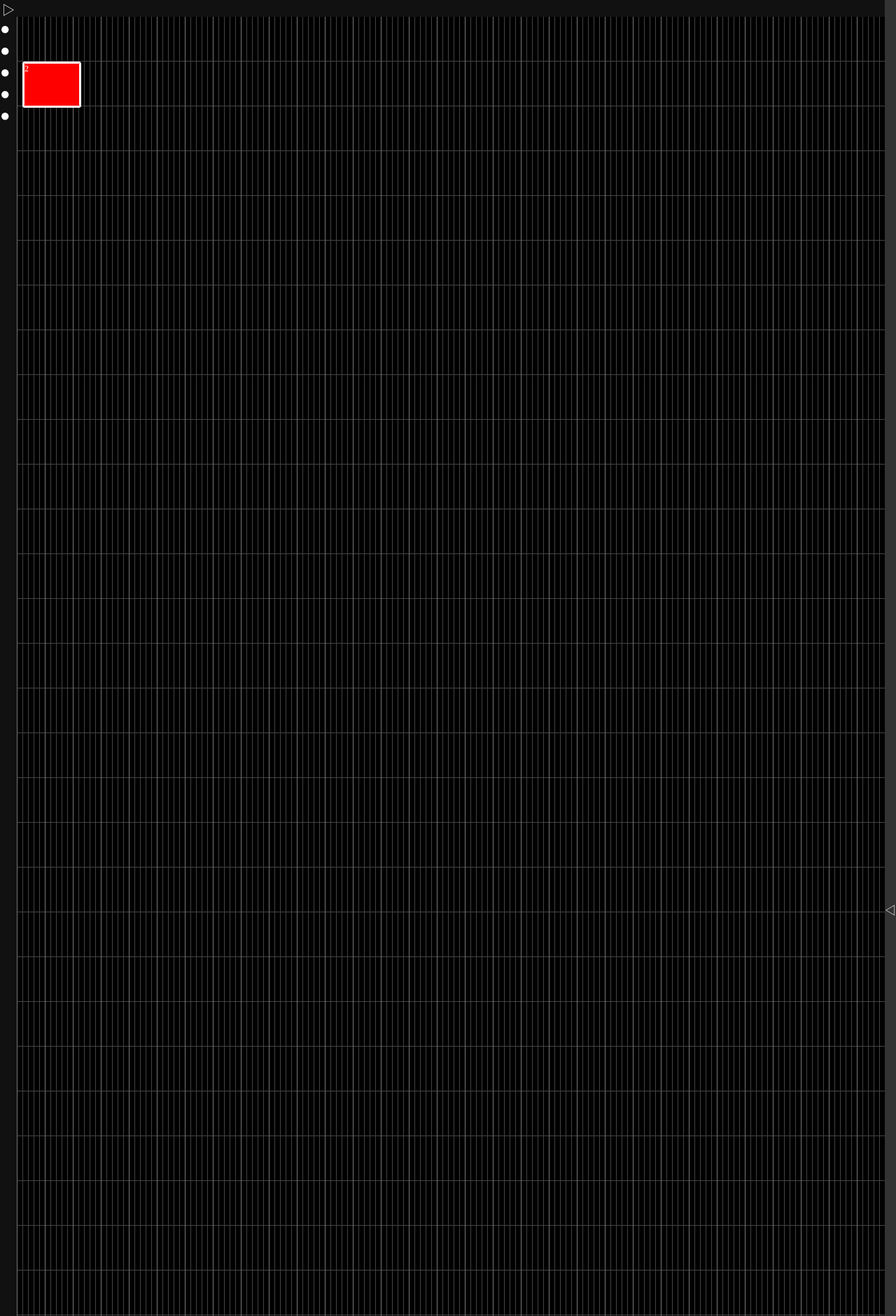
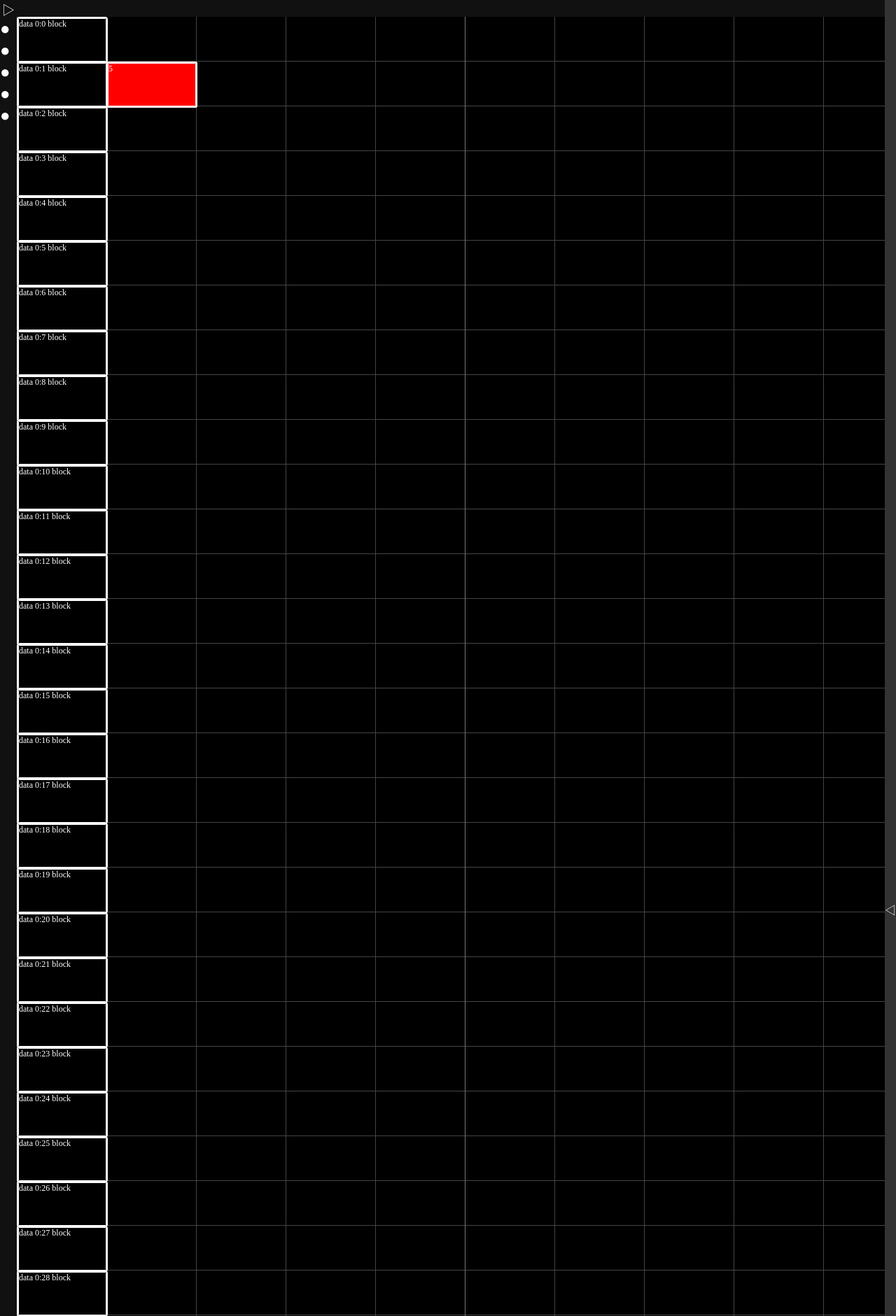
Before and after one commit to yuta-iiduka/Editor, a Python web app: template templates/doodle/sample.html in a window 1280 px wide. Shown: the top 1881 px of the page at 70% size. Run offline with Jinja, Linux system fonts and the light colour scheme; the template is opened without the code that fills it, so the values that code supplies are empty.

Commit message:
ブロック量が多い場合の描画遅延管理機能を実装

```diff
--- a/static/js/_/util.js
+++ b/static/js/_/util.js
@@ -590,6 +590,8 @@ class Block{
         this._p = {x:this.x,y:this.y,z:this.z,w:this.w,h:this.h};
         this.gap = {x:0,y:0,z:0,w:0,h:0};
         this.laps = [];
+        this.interval = 100;
+        this.lastExecutionTime = Date.now();
 
         // DOM情報
         this.dom = null;
@@ -869,7 +871,13 @@ class Block{
         });
 
         // 中処理
-        document.body.addEventListener("mousemove",function(e){
+        document.body.addEventListener("mousemove", function(e){
+            const now = Date.now();
+            if (now - self.lastExecutionTime < self.interval) {
+                return;
+            }else{
+                self.lastExecutionTime = now;
+            }
             const offset = self.pack.parentElement.getClientRects()[0];
 
             // glovalかlocalで調整
@@ -2388,10 +2396,13 @@ class Scheduler{
 
     constructor(selector="body"){
         this.dom = document.querySelector(selector);
-        this.grid = new GridFixLocal(1440,64,8,64,selector);
+        this.grid = new GridFixLocal(1440,64,128,64,selector);
+        this.dom.style.width  = `${this.grid.w * this.grid.x}px`;
+        this.dom.style.height = `${this.grid.h * this.grid.y}px`;
         this.data = [];
         this.page = [];
         this.active_page = 0;
+        this.active_data = 0;
 
         Scheduler.list.push(this);
     }
@@ -2413,17 +2424,23 @@ class Scheduler{
         return n;
     }
 
-    make(html){
-        const b = new Block(1,1,1,10,1).make(html);
+    make(html,p={x:1,y:1,z:1,w:1,h:1}){
+        const b = new Block(p.x,p.y,p.z,p.w,p.h).make(html);
         this.grid.append(b.id,b);
-        this.data.push(b);
+        if(!this.data[this.active_data]){
+            this.data[this.active_data] = [];
+        }
+        this.data[this.active_data].push(b);
         return this
     }
 
     wrap(selector){
         const b = new Block(1,1,1,10,1).wrap(selector);
         this.grid.append(b.id,b);
-        this.data.push(b);
+        if(!this.data[this.active_data]){
+            this.data[this.active_data] = [];
+        }
+        this.data[this.active_data].push(b);
         return this
     }
 
@@ -2437,8 +2454,8 @@ class Scheduler{
         return this;
     }
 
-    pagenatable(condition={perPage:2,dataLength:this.data.length}){
-        const p = new Pagination(condition,this.data);
+    pagenatable(condition={perPage:this.grid.y,dataLength:this.data[this.active_data].length}){
+        const p = new Pagination(condition,this.data[this.active_data]);
         p.build();
         this.page = p.result;
         return this;
@@ -2449,7 +2466,18 @@ class Scheduler{
         this.draw();
     }
 
+    turn_data(index=0){
+        this.active_data = index;
+        this.pagenatable({perPage:this.grid.y,dataLength:this.data[this.active_data].length});
+        this.draw();
+    }
+
     draw(){
+        for(let k of Object.keys(this.data)){
+            for(let o of this.data[k]){
+                o.visible = false;
+            }
+        }
         for(let i=0; i<this.page.length; i++){
             for(let o of this.page[i]){
                 if(i === this.active_page){
@@ -2463,8 +2491,8 @@ class Scheduler{
     }
 
     build(){
-        this.pagenatable();
-        this.draw();
+        this.turn_data();
+        this.turn_page();
         return this;
     }
 
--- a/static/js/doodle/sample.js
+++ b/static/js/doodle/sample.js
@@ -12,7 +12,20 @@ scheduler
 .make("3")
 .make("4")
 .make("5")
-scheduler.build()
+
+async function init_scheduler(){
+    let pro = new Promise((resolve)=>{console.log("start");resolve();})
+    for(let i = 0; i<10; i++){
+        scheduler.active_data = i;
+        pro = new Promise((resolve)=>{
+            for(let d = 0; d<120; d++){
+                scheduler.make(`data ${i}:${d} block`,{x:i,y:d,z:1,w:1,h:1});
+            }
+            resolve();
+        });
+    }
+}
+
 
 const sm = new SideMenu("body",SideMenu.MODE.RIGHT); //b.dom,SideMenu.MODE.RIGHT
 sm.build(document.createTextNode("xxx"));
@@ -38,3 +51,6 @@ async function confirm_modal(){
         console.log(modal.result);
         console.log("confirm end.");
 }
+
+init_scheduler();
+scheduler.build()
--- a/templates/doodle/sample.html
+++ b/templates/doodle/sample.html
@@ -2,7 +2,7 @@
 {% block title %}Sample{% endblock %}
 {% block content %}
     <div id="frame" style="height: 100%; width:calc(100% - 16px); overflow: auto; position:relative;">
-        <div id="sample" class="sample" style="width:6400px; height: 4800px;"></div>
+        <div id="sample" class="sample" ></div>
     </div>
 {% endblock %}
 
--- a/templates/user/users.html
+++ b/templates/user/users.html
@@ -31,6 +31,7 @@
     <div id="btn1" data-url="{{url_for('user.v1_num',num=12)}}">XHR1</div>
     <div id="btn2" data-url="{{url_for('user.v2_num',num=12)}}">XHR2</div>
     <div id="btn3" data-url="{{url_for('user.v2_num',num=12)}}">fetch</div>
+    <div id="f"></div>
     <div class="xxx">
         <div class="x">x1</div>
         <div class="x">x2</div>
```
